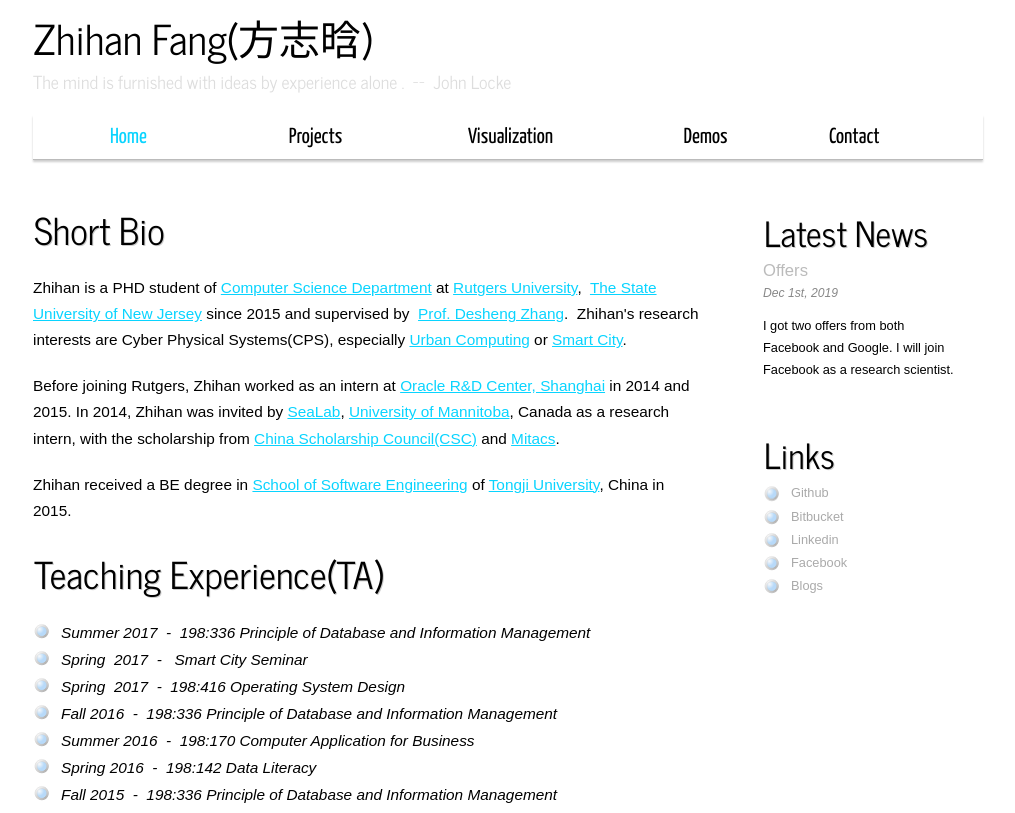
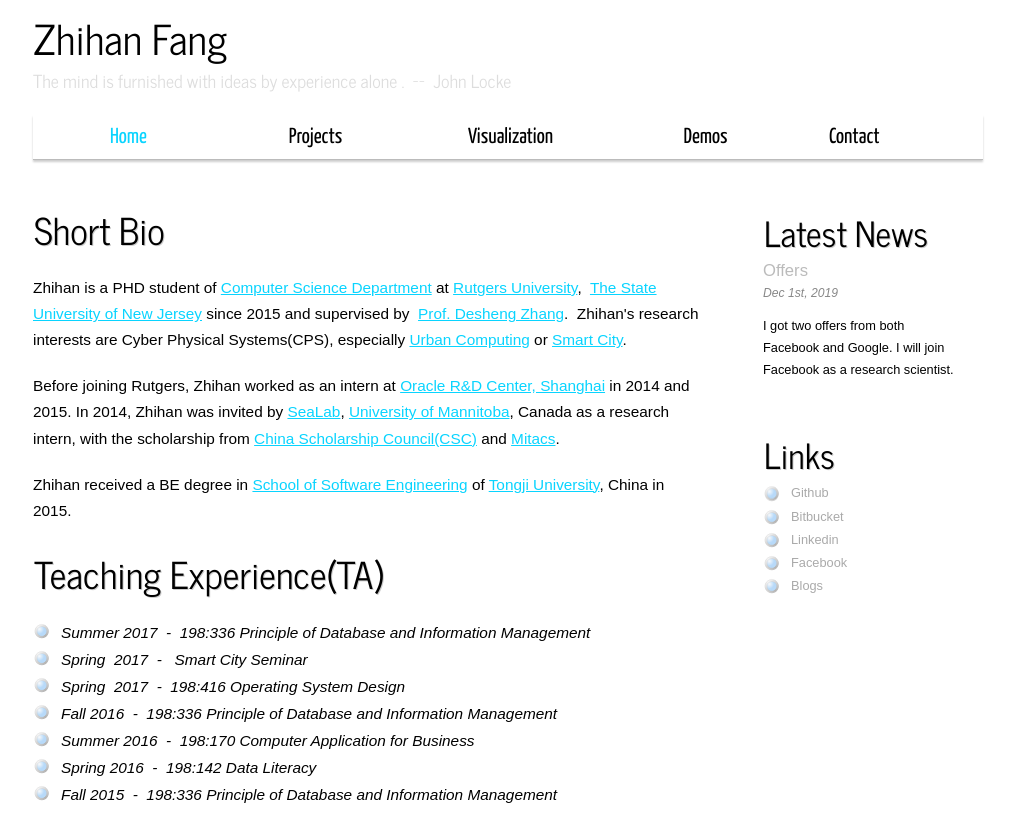
Before and after one commit to spiderdataman/spiderdataman.github.io, a plain HTML site: page index.html in a window 1280 px wide. Shown: the top 813 px of the page, without its empty margins (132-1147 px from the left). Drawn offline with Linux system fonts and the light colour scheme.

Commit message:
Update index.html

```diff
--- a/index.html
+++ b/index.html
@@ -39,7 +39,7 @@
       <div id="logo">
         <div id="logo_text">
           <!-- class="logo_colour", allows you to change the colour of the text -->
-          <h1><a href="index.html">Zhihan Fang</a>(<span class="auto-style1">方志晗</span>)</h1>
+          <h1><a href="index.html">Zhihan Fang</a></h1>
           <h2>The mind is furnished with ideas by experience alone .&nbsp; --&nbsp;
 		  John Locke</h2>
         </div>
```
